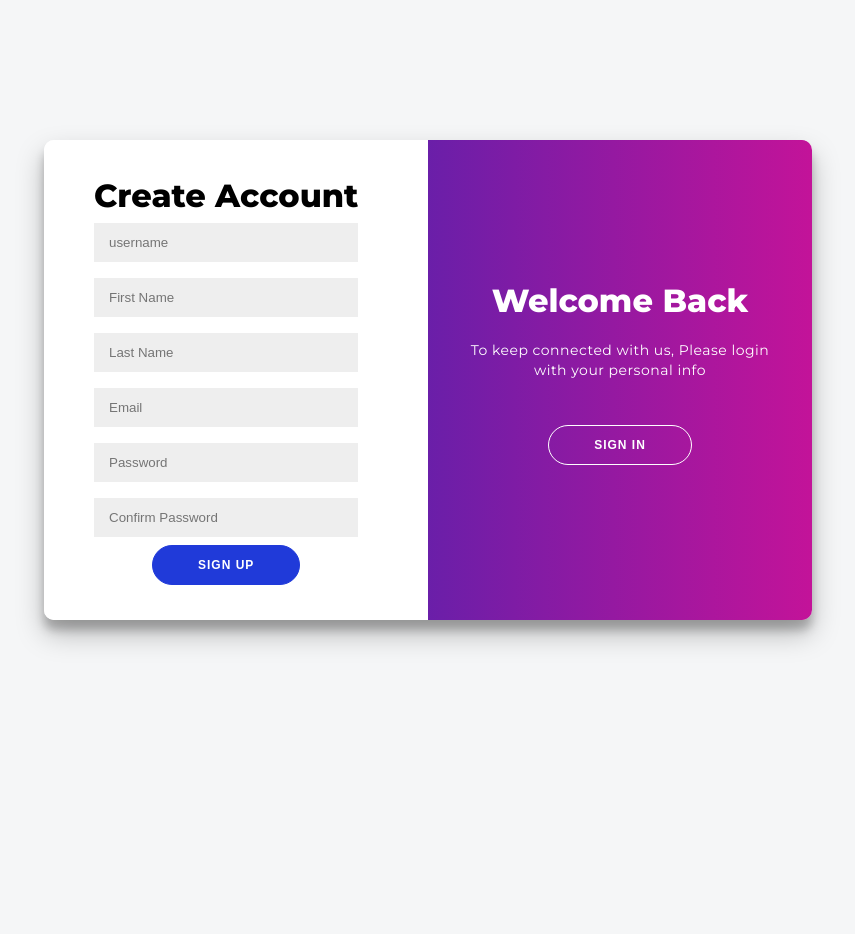
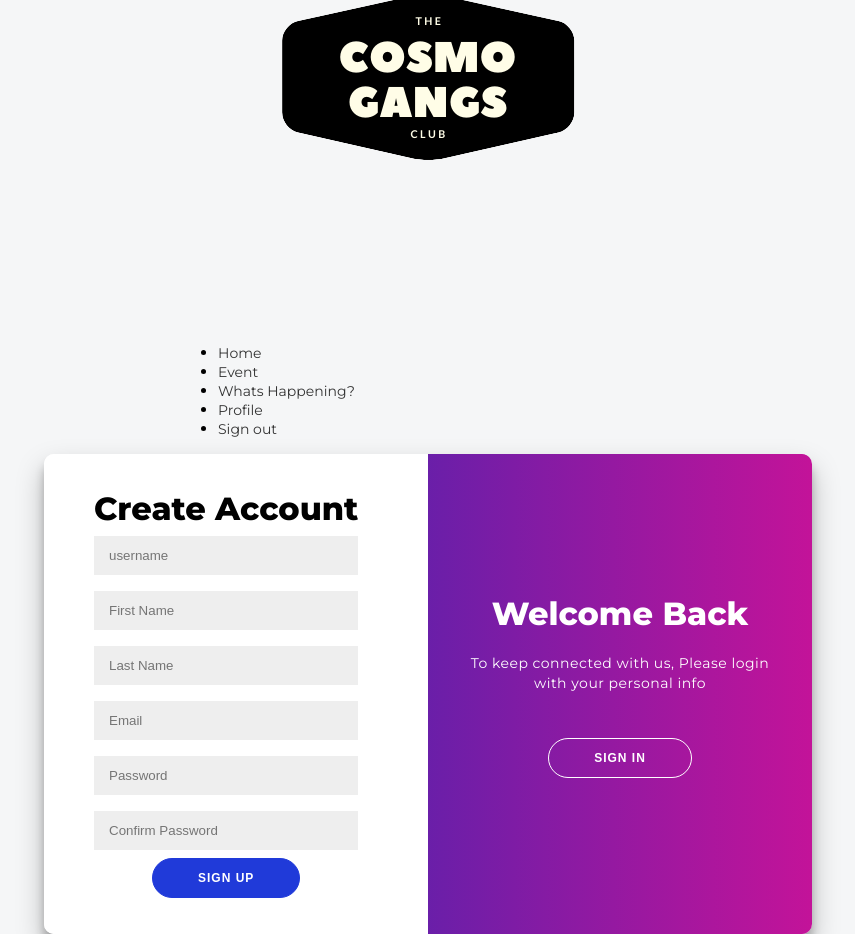
Before and after one commit to ahammed3216/BFH_S4ECLA, a Django app: page /register/ in a window 1280 px wide. Shown: the whole page, without its empty margins (212-1067 px from the left). Before the commit the page ends 646 px from the top, so only its background shows below. Run offline with Django 3.2, Linux system fonts and the light colour scheme; parts of the project's set-up code (start-up, migrations or seed data) failed here and were passed over; some libraries are stand-ins or nearby versions.

Commit message:
Update signup.html
added header

```diff
--- a/student/templates/signup.html
+++ b/student/templates/signup.html
@@ -35,7 +35,18 @@
     <link rel="stylesheet" href="{% static 'css/style.css' %}">
 </head>
 <body>
-
+   <header>
+        <nav>
+            <img id="logo" src="../../static/img/cosmo_gangs-removebg-preview.png" alt="logo">
+            <ul>
+            <li><a href="#">Home</a></li>
+            <li><a href="#">Event</a></li>
+            <li><a href="#">Whats Happening?</a></li>
+            <li><a href="#">Profile</a></li>
+            <li><a href="#">Sign out</a></li>
+           </ul>
+      </nav>
+      </header>
 
     <div class="container" id="container">
         <div class="form-container ">
```
